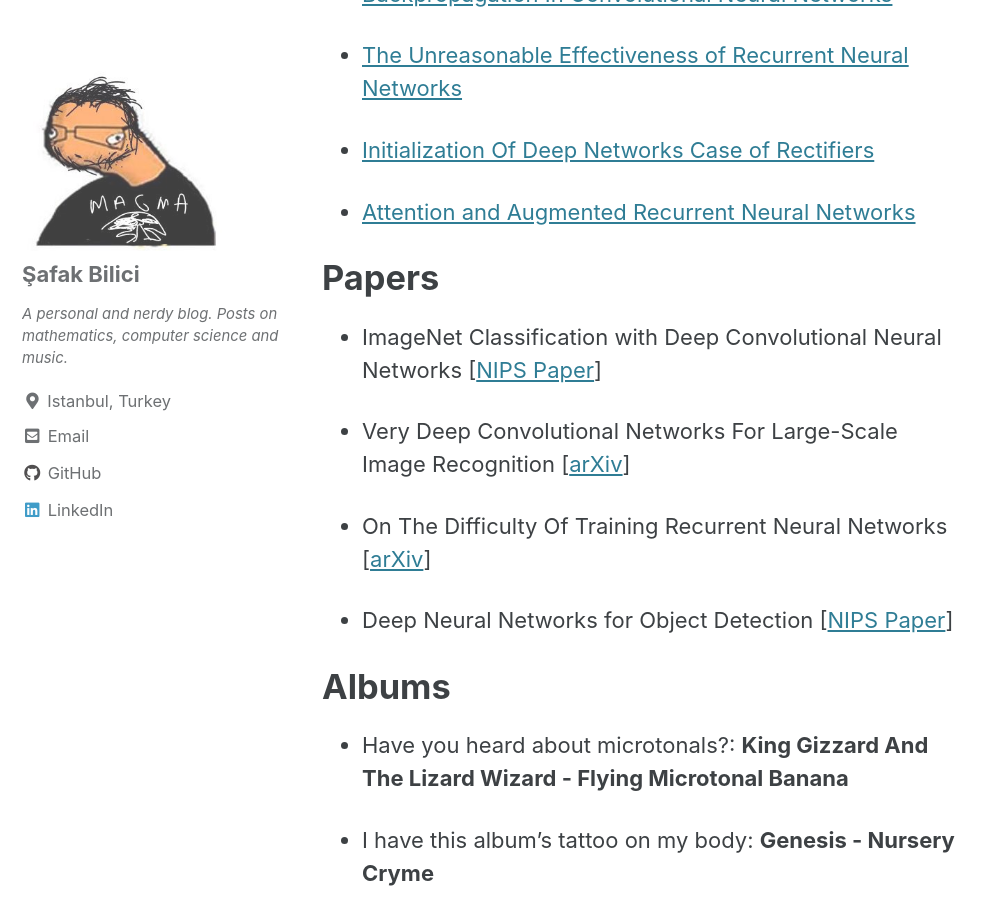
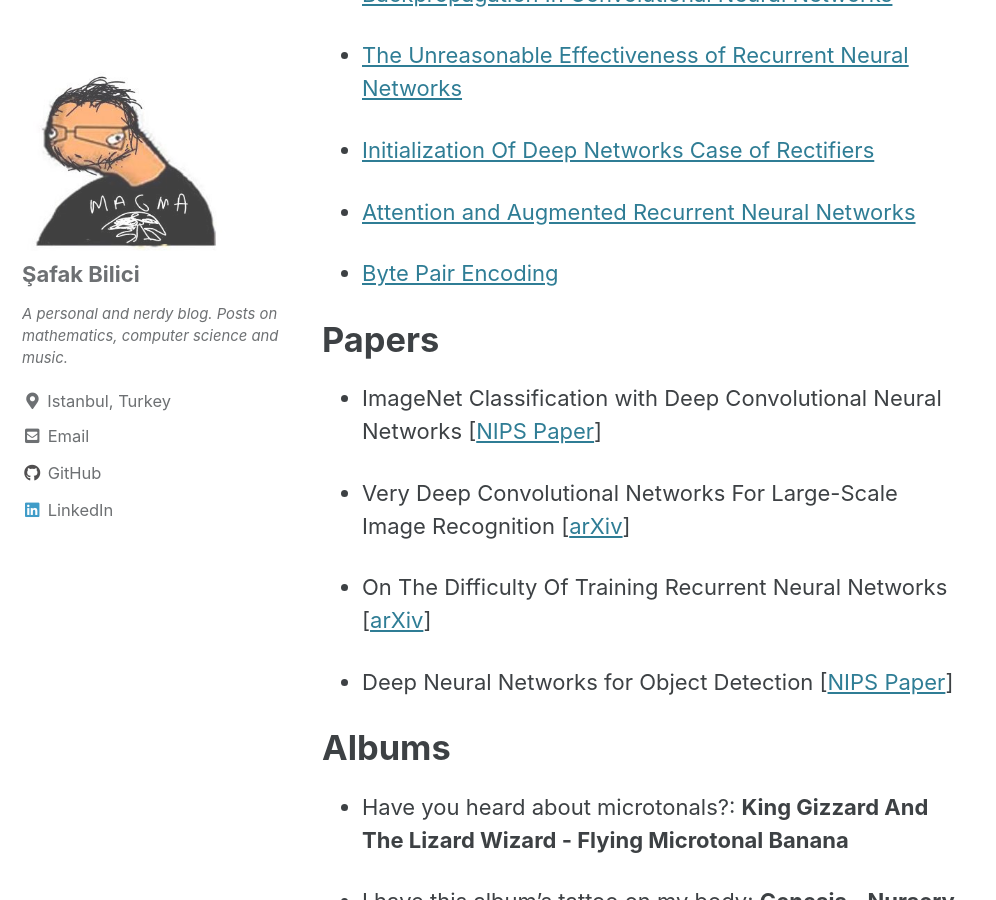
Before and after one commit to safakkbilici/safakkbilici.github.io, a Jekyll site: the page built from _pages/sources.md, in a window 1280 px wide and 900 px high, scrolled down 2087 px. Shown: the whole window, without its empty margins (0-996 px from the left). Built offline with Jekyll 4.4.1, drawn with Linux system fonts in a browser that asks for light colours; cached includes are drawn as plain includes.

Commit message:
bpe added

```diff
--- a/_pages/sources.md
+++ b/_pages/sources.md
@@ -38,6 +38,8 @@ This section covers my favorite textbooks/papers/blog posts, albums (and others)
 
 - [Attention and Augmented Recurrent Neural Networks](https://distill.pub/2016/augmented-rnns/#neural-turing-machines)
 
+- [Byte Pair Encoding](https://leimao.github.io/blog/Byte-Pair-Encoding/)
+
 # Papers
 
 - ImageNet Classification with Deep Convolutional Neural Networks [[NIPS Paper](https://papers.nips.cc/paper/4824-imagenet-classification-with-deep-convolutional-neural-networks.pdf)]
```
